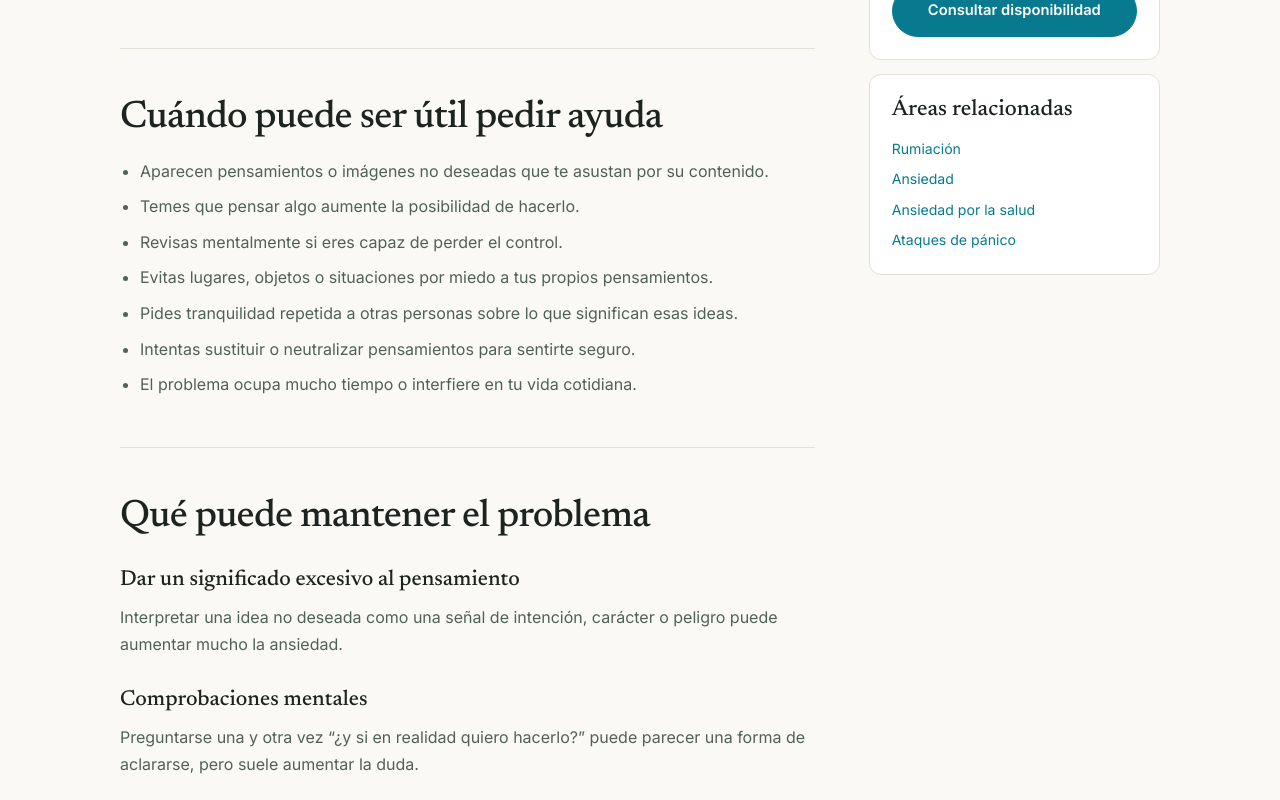
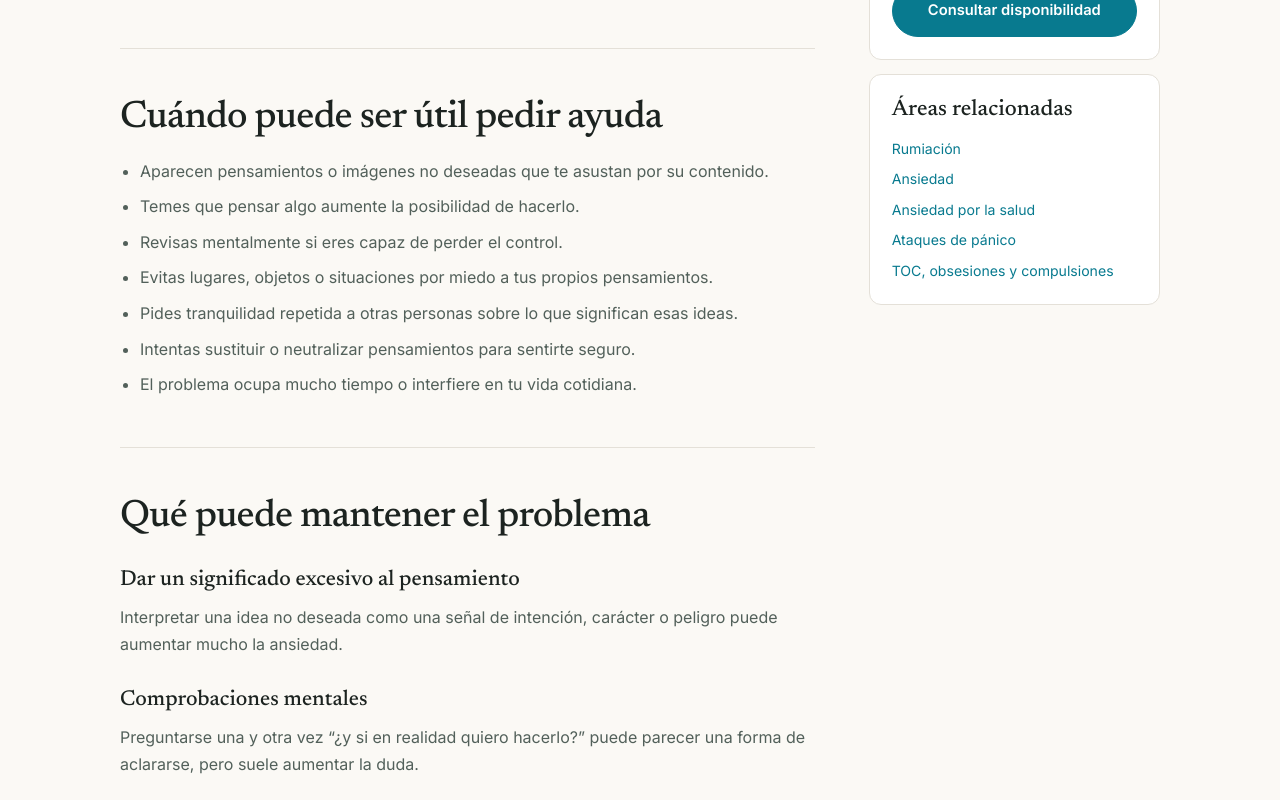
Before and after one commit to carolinasanchezgirona/Portfolio-Carolina, a Next.js app: page /pensamientos-intrusivos-y-miedo-a-perder-el-control in a window 1280 px wide. Shown: the part 920-1720 px from the top of the page. Built offline with nearby package versions, Linux system fonts and the light colour scheme.

Commit message:
SEO: link OCD page

```diff
--- a/app/pensamientos-intrusivos-y-miedo-a-perder-el-control/page.tsx
+++ b/app/pensamientos-intrusivos-y-miedo-a-perder-el-control/page.tsx
@@ -47,7 +47,8 @@ export default function IntrusiveThoughtsPage() {
         </article>
         <aside className="seo-sidebar" aria-label="Información práctica">
           <div className="seo-card"><h2>Sesión de psicología</h2><ul className="seo-facts"><li><span>Duración</span><strong>60 minutos</strong></li><li><span>Tarifa</span><strong>60 €</strong></li><li><span>Modalidad</span><strong>Presencial y online</strong></li><li><span>Pacientes</span><strong>Adultos</strong></li></ul><a className="editorial-btn editorial-btn-primary" href="/cita/">Consultar disponibilidad</a></div>
-          <div className="seo-card"><h3>Áreas relacionadas</h3><div className="seo-related"><a href="/rumiacion-y-pensamientos-repetitivos/">Rumiación</a><a href="/ansiedad/">Ansiedad</a><a href="/ansiedad-por-la-salud-e-hipocondria/">Ansiedad por la salud</a><a href="/ataques-de-panico/">Ataques de pánico</a></div></div>
+          <div className="seo-card"><h3>Áreas relacionadas</h3><div className="seo-related"><a href="/rumiacion-y-pensamientos-repetitivos/">Rumiación</a><a href="/ansiedad/">Ansiedad</a><a href="/ansiedad-por-la-salud-e-hipocondria/">Ansiedad por la salud</a><a href="/ataques-de-panico/">Ataques de pánico</a>
+              <a href="/toc-obsesiones-y-compulsiones/">TOC, obsesiones y compulsiones</a></div></div>
         </aside>
       </div>
       <section className="editorial-section seo-authority"><div className="editorial-wrap seo-authority-grid"><div><p className="editorial-section-eyebrow">Profesional responsable</p><h2>Carolina Sánchez Girona</h2><p className="editorial-role">Psicóloga General Sanitaria · Neuropsicóloga</p></div><div className="seo-authority-copy"><p>Trabajo con adultos en ansiedad, pensamientos intrusivos, rumiación y miedo a perder el control desde una formulación clínica individualizada.</p><div className="seo-authority-links"><a href="/sobre-mi/">Conocer mi trayectoria profesional →</a><a href="/psicologia/">Ver Psicología General Sanitaria →</a></div></div></div></section>
```
